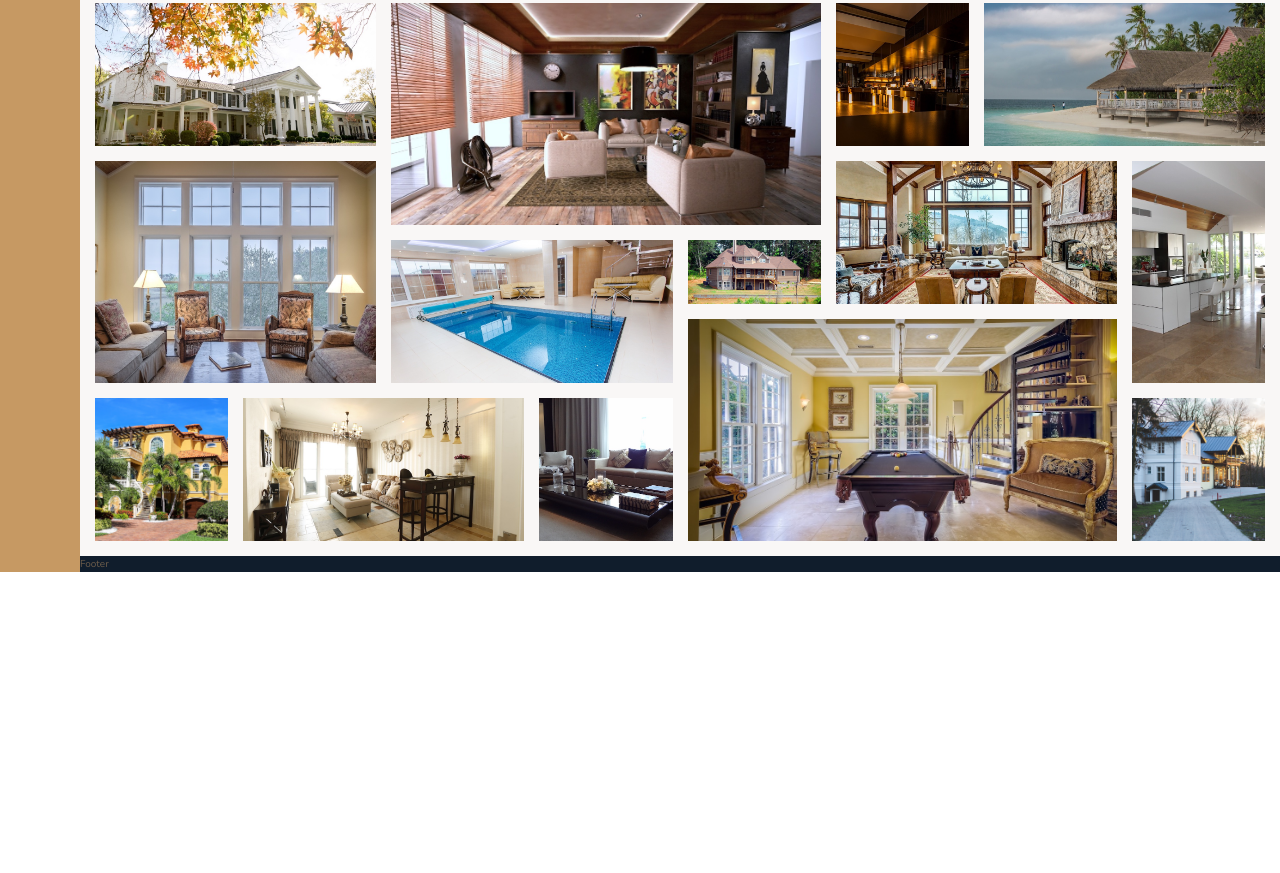
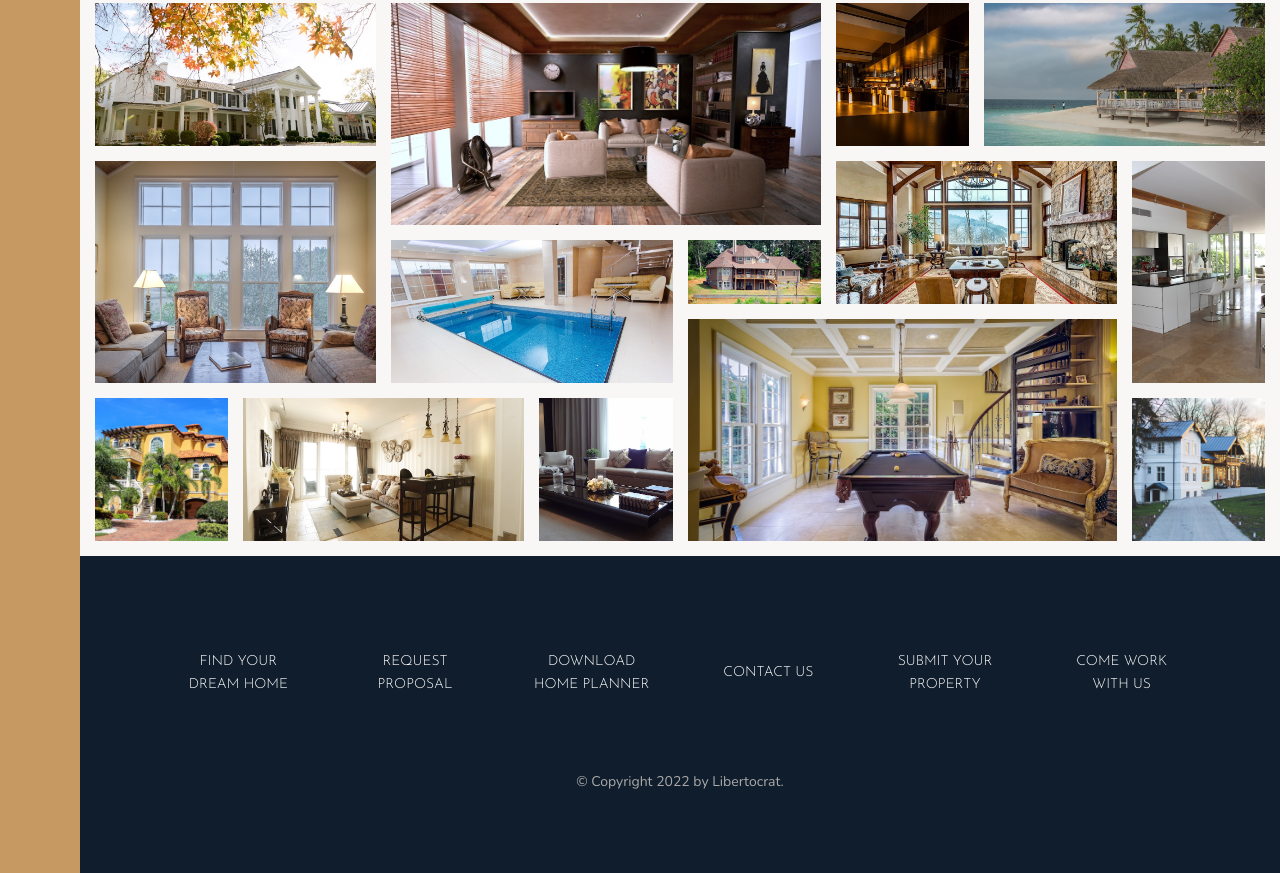
Before and after one commit to Libertocrat/Web-Design, a website: page Nexter/source/index.html in a window 1280 px wide. Shown: the part 3084-3957 px from the top of the page. Before the commit the page ends 3656 px from the top, so only its background shows below. Drawn offline with nearby package versions, Linux system fonts and the light colour scheme.

Commit message:
Nexter-Add: Footer

```diff
--- a/Nexter/source/index.html
+++ b/Nexter/source/index.html
@@ -340,7 +340,17 @@
         </section>
 
         <footer class="footer">
-            Footer
+            <ul class="nav">
+                <li class="nav__item"><a href="#" class="nav__link">Find your dream home</a></li>
+                <li class="nav__item"><a href="#" class="nav__link">Request proposal</a></li>
+                <li class="nav__item"><a href="#" class="nav__link">Download home planner</a></li>
+                <li class="nav__item"><a href="#" class="nav__link">Contact us</a></li>
+                <li class="nav__item"><a href="#" class="nav__link">Submit your property</a></li>
+                <li class="nav__item"><a href="#" class="nav__link">Come work with us</a></li>
+            </ul>
+            <p class="copyright">
+                &copy; Copyright 2022 by Libertocrat.
+            </p>
         </footer>
     </body>
 </html>
--- a/Nexter/source/sass/_footer.scss
+++ b/Nexter/source/sass/_footer.scss
@@ -1,4 +1,43 @@
 .footer {
     background-color: $color-secondary;
     grid-column: full-start / full-end;
+    padding: 8rem;
 }
+
+.nav {
+    list-style: none;
+
+    display: grid;
+    grid-template-columns: repeat(auto-fit, minmax(15rem, 1fr));
+    grid-gap: 2rem;
+    align-items: center;
+
+    &__link:link,
+    &__link:visited {
+        font-size: 1.4rem;
+        color: #fff;
+        text-decoration: none;
+        font-family: $font-display;
+        text-transform: uppercase;
+        text-align: center;
+        padding: 1.5rem;
+        display: block;
+        transition: all .2s;
+    }
+
+    &__link:hover,
+    &__link:active {
+        background-color: rgba(#fff, .05);
+        transform: translateY(-3px);
+    }
+}
+
+.copyright {
+    font-size: 1.4rem;
+    color: $color-grey-light-2;
+    margin-top: 6rem;
+    margin-left: auto;
+    margin-right: auto;
+    text-align: center;
+    width: 70%;
+}
```
Also changed, not shown: Nexter/source/css/style.css.
